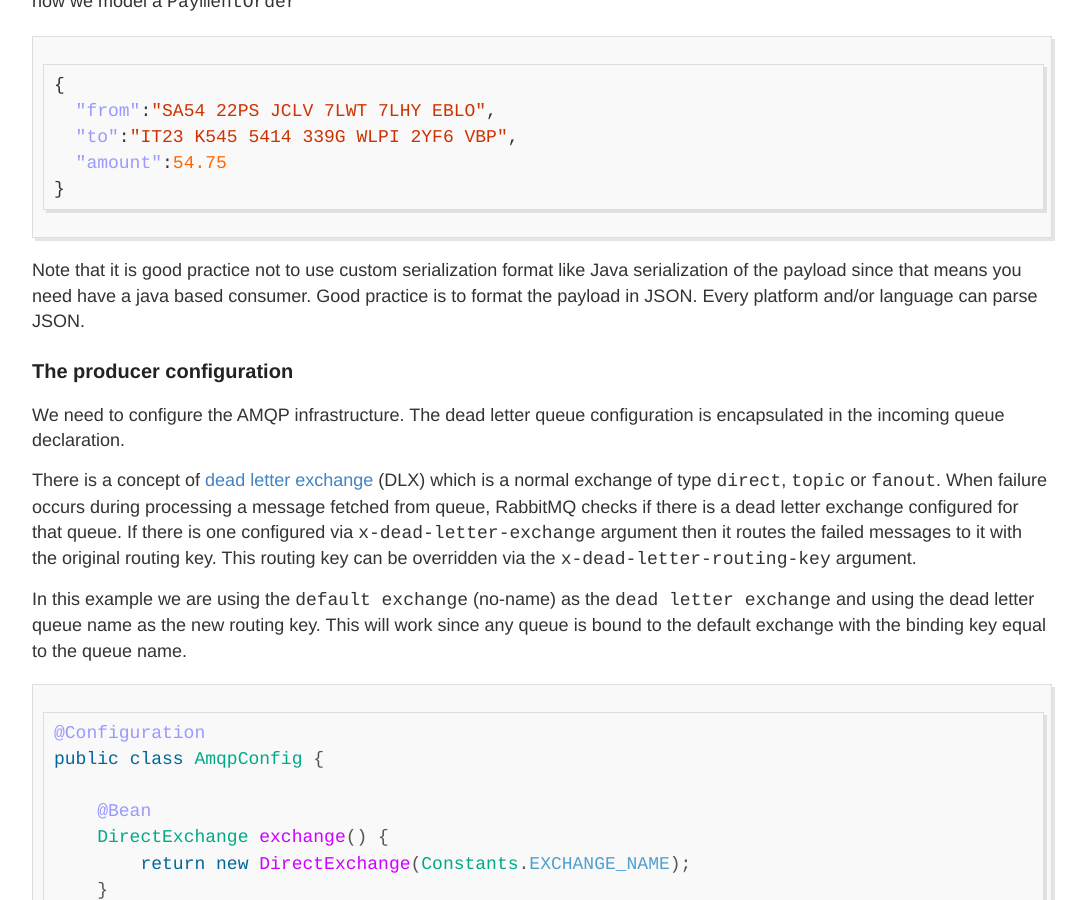
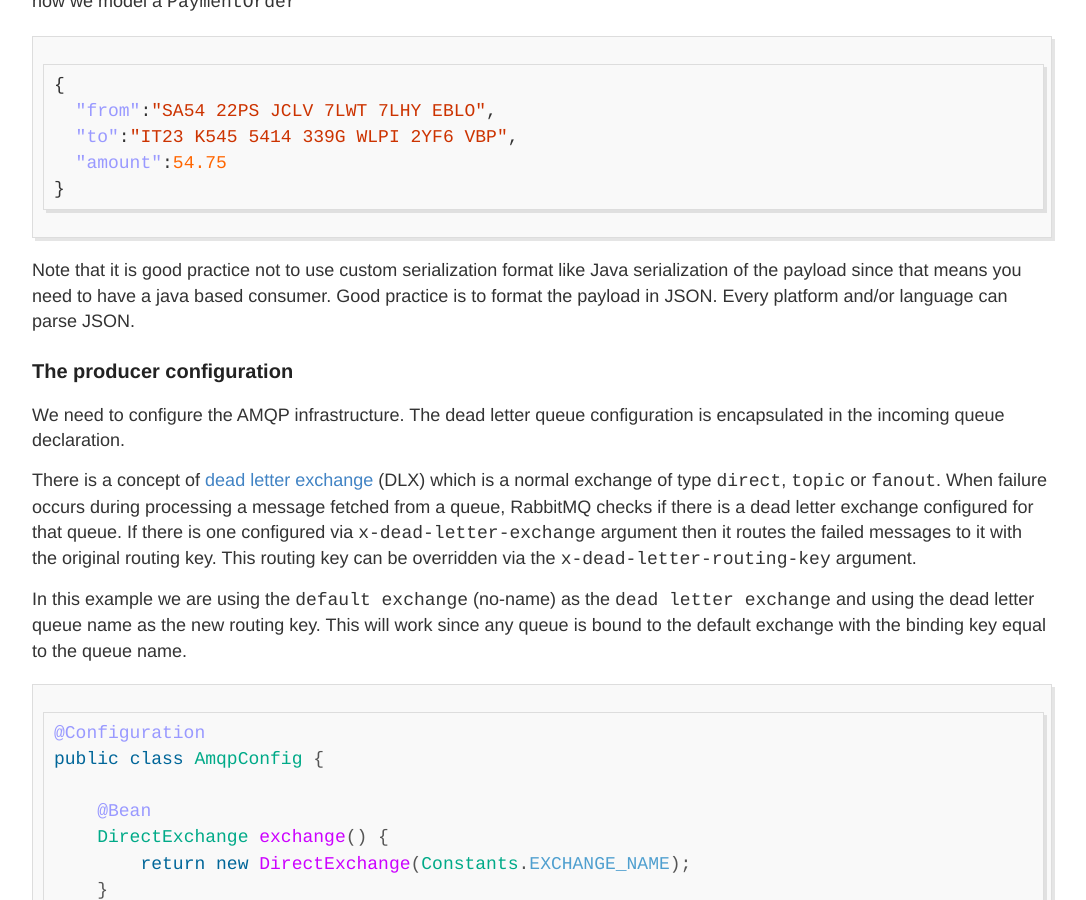
Before and after one commit to altfatterz/altfatterz.github.io, a Jekyll site: the page built from _posts/2016-09-06-dead-letter-queue-configuration-rabbitmq.md, in a window 1280 px wide and 900 px high, scrolled down 1020 px. Shown: the whole window, without its empty margins (98-1184 px from the left). Built offline with Jekyll 4.4.1, drawn with Linux system fonts in a browser that asks for light colours; comment, search, counter and statistics services are not loaded; some of the changed text lies outside the part shown.

Commit message:
little fixes

````diff
--- a/_posts/2016-09-06-dead-letter-queue-configuration-rabbitmq.md
+++ b/_posts/2016-09-06-dead-letter-queue-configuration-rabbitmq.md
@@ -40,13 +40,13 @@ The second part is to define the message format. We are using JSON in this examp
 }
 ```
 
-Note that it is good practice not to use custom serialization format like Java serialization of the payload since that means you need have a java based consumer. Good practice is to format the payload in JSON. Every platform and/or language can parse JSON.
+Note that it is good practice not to use custom serialization format like Java serialization of the payload since that means you need to have a java based consumer. Good practice is to format the payload in JSON. Every platform and/or language can parse JSON.
 
 ### The producer configuration
 
 We need to configure the AMQP infrastructure. The dead letter queue configuration is encapsulated in the incoming queue declaration.
 
-There is a concept of [dead letter exchange](https://www.rabbitmq.com/dlx.html) (DLX) which is a normal exchange of type `direct`, `topic` or `fanout`. When failure occurs during processing a message fetched from queue, RabbitMQ checks if there is a dead letter exchange configured for that queue. If there is one configured via `x-dead-letter-exchange` argument then it routes the failed messages to it with the original routing key. This routing key can be overridden via the `x-dead-letter-routing-key` argument.
+There is a concept of [dead letter exchange](https://www.rabbitmq.com/dlx.html) (DLX) which is a normal exchange of type `direct`, `topic` or `fanout`. When failure occurs during processing a message fetched from a queue, RabbitMQ checks if there is a dead letter exchange configured for that queue. If there is one configured via `x-dead-letter-exchange` argument then it routes the failed messages to it with the original routing key. This routing key can be overridden via the `x-dead-letter-routing-key` argument.
 
 In this example we are using the `default exchange` (no-name) as the `dead letter exchange` and using the dead letter queue name as the new routing key. This will work since any queue is bound to the default exchange with the binding key equal to the queue name.
 
````
Also changed, not shown: other parts of _posts/2016-09-06-dead-letter-queue-configuration-rabbitmq.md (+1 -1 lines).
